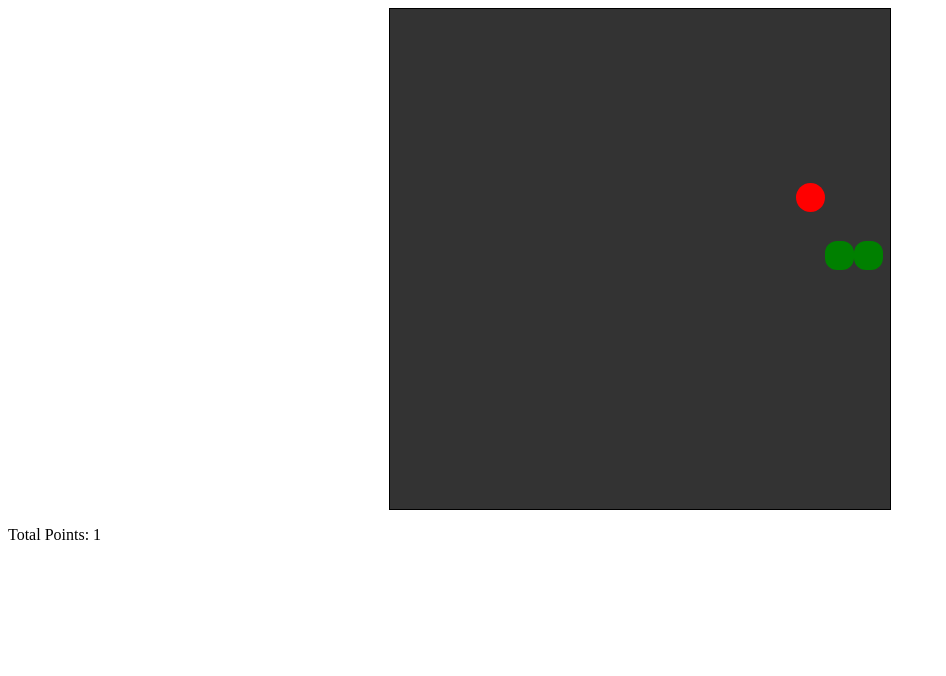
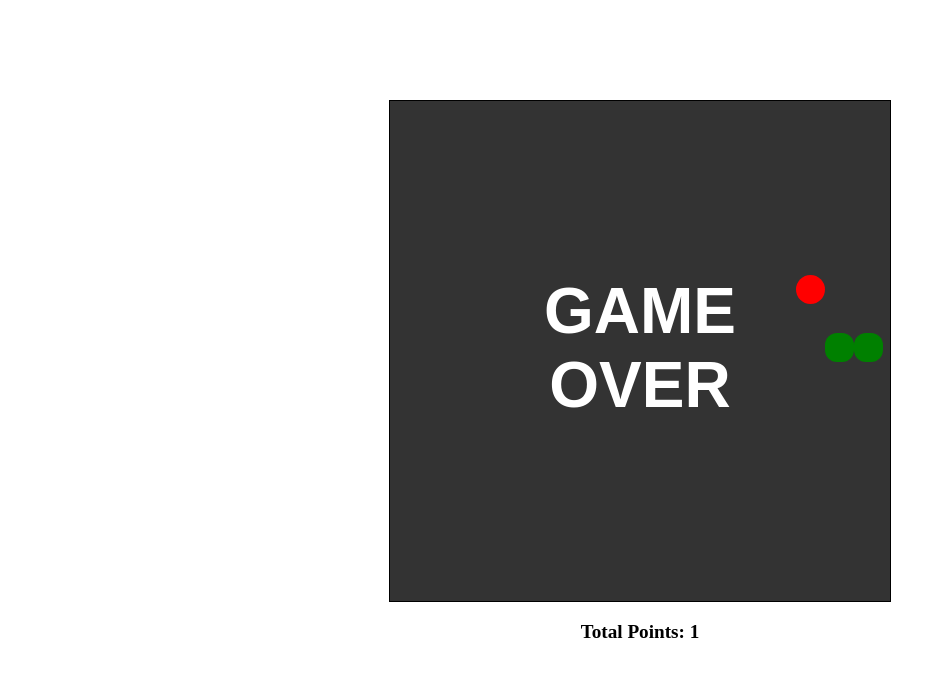
Before and after one commit to CourtneeM/snake_game, a website built with webpack: page dist/index.html in a window 1280 px wide. Shown: the whole page, without its empty margins (0-946 px from the left). Built offline with nearby package versions, Linux system fonts and the light colour scheme.

Commit message:
Add finishing styling

```diff
--- a/src/display_controller/gameover_display.js
+++ b/src/display_controller/gameover_display.js
@@ -0,0 +1,12 @@
+import '../styles/gameover_container/style.css';
+
+const generateGameoverDisplay = () => {
+  const gameoverContainer = document.createElement('p');
+
+  gameoverContainer.id = 'gameover-container';
+  gameoverContainer.textContent = 'Game Over';
+
+  return gameoverContainer;
+}
+
+export default generateGameoverDisplay;
--- a/src/display_controller/grid_display.js
+++ b/src/display_controller/grid_display.js
@@ -1,7 +1,7 @@
 import '../styles/grid_container/style.css';
 
 const gridDisplay = (() => {
-  const generateGrid = gridSize => {
+  const generate = gridSize => {
     const gridContainer = document.createElement('div');
     gridContainer.id = 'grid-container';
 
@@ -20,7 +20,7 @@ const gridDisplay = (() => {
     return gridContainer;
   }
 
-  return { generateGrid }
+  return { generate }
 })();
 
 export default gridDisplay;
--- a/src/display_controller/score_display.js
+++ b/src/display_controller/score_display.js
@@ -1,5 +1,7 @@
+import '../styles/score_container/style.css';
+
 const scoreDisplay = (() => {
-  const generateScoreDisplay = score => {
+  const generate = score => {
     const scoreContainer = document.createElement('p');
 
     scoreContainer.id = 'score-container';
@@ -8,11 +10,11 @@ const scoreDisplay = (() => {
     return scoreContainer;
   }
 
-  const updateScoreDisplay = score => {
+  const update = score => {
     document.querySelector('#score-container').textContent = `Total Points: ${score}`;
   }
 
-  return { generateScoreDisplay, updateScoreDisplay }
+  return { generate, update }
 })();
 
 export default scoreDisplay;
--- a/src/index.js
+++ b/src/index.js
@@ -2,6 +2,7 @@ import gridDisplay from './display_controller/grid_display';
 import snakeDisplay from './display_controller/snake_display';
 import appleDisplay from './display_controller/apple_display';
 import scoreDisplay from './display_controller/score_display';
+import generateGameoverDisplay from './display_controller/gameover_display';
 import createSnake from "./create_snake";
 import createGrid from "./create_grid";
 import createApple from "./create_apple";
@@ -11,8 +12,9 @@ const snake = createSnake();
 const apple = createApple();
 let score = 0;
 
-document.querySelector('body').appendChild(gridDisplay.generateGrid(grid.getGridSize()));
-document.querySelector('body').appendChild(scoreDisplay.generateScoreDisplay(score));
+const body = document.querySelector('body');
+body.appendChild(gridDisplay.generate(grid.getGridSize()));
+body.appendChild(scoreDisplay.generate(score));
 const gridContainer = document.querySelector('#grid-container');
 
 
@@ -64,6 +66,7 @@ const gameplay = (() => {
         || currentHeadCol < 0
         || grid.getGrid()[currentHeadRow][currentHeadCol] === 'S') {
       clearInterval(gameInterval);
+      body.appendChild(generateGameoverDisplay());
       return;
     }
 
@@ -74,7 +77,7 @@ const gameplay = (() => {
     if (currentHeadRow === apple.getCoordinates()[0] && currentHeadCol === apple.getCoordinates()[1]) {
       snake.incrementLength();
       score += 1;
-      scoreDisplay.updateScoreDisplay(score);
+      scoreDisplay.update(score);
 
       appleDisplay.removeApple(gridContainer, apple.getCoordinates());
 
@@ -90,5 +93,5 @@ const gameplay = (() => {
 
       snakeDisplay.removeSnakePiece(gridContainer, [removedRow, removedCol]);
     }
-  }, 200);
+  }, 150);
 })();
--- a/src/styles/grid_container/style.scss
+++ b/src/styles/grid_container/style.scss
@@ -3,7 +3,7 @@
   flex-direction: column;
   width: 500px;
   height: 500px;
-  margin: 0 auto;
+  margin: 100px auto 0;
   background: #333;
   border: 1px solid #000;
 
--- /dev/null
+++ b/src/styles/score_container/style.scss
@@ -0,0 +1,5 @@
+#score-container {
+  font-size: 1.2rem;
+  font-weight: 600;
+  text-align: center;
+}
```
Also changed, not shown: dist/main.js, src/styles/grid_container/style.css, src/styles/score_container/style.css (added), 1 other file.
